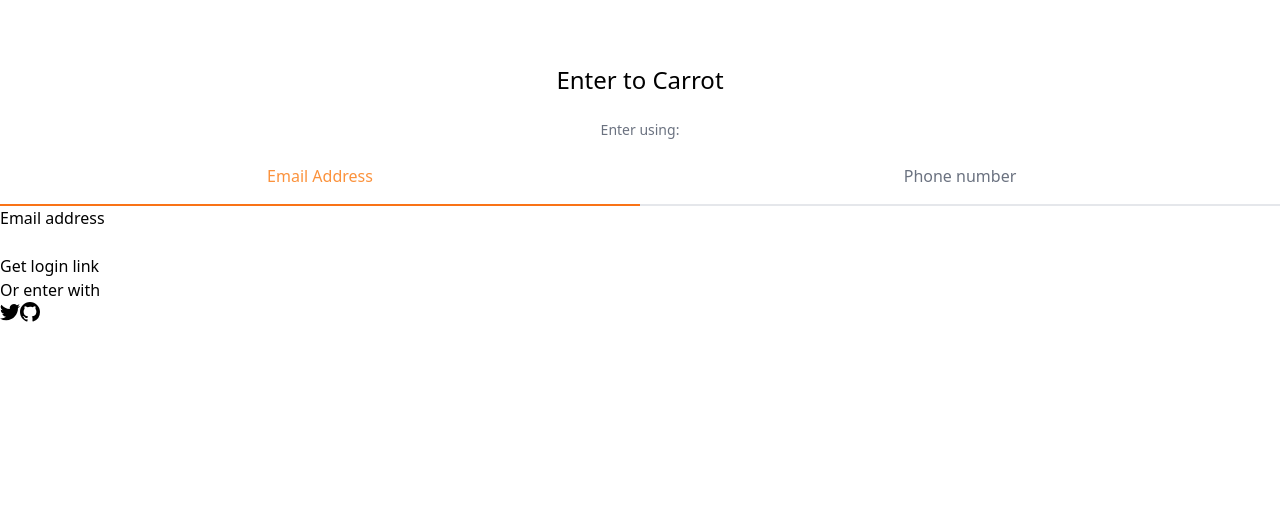
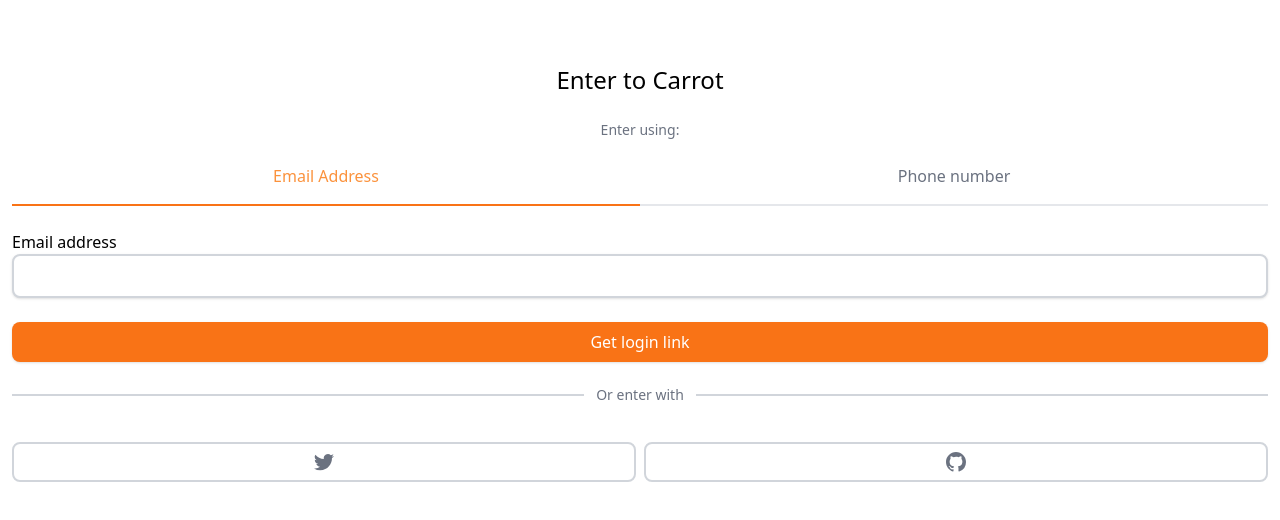
Before and after one commit to sorious77/carrot-market, a Next.js app: page /enter in a window 1280 px wide. Shown: the top 520 px of the page. Built offline with nearby package versions, Linux system fonts and the light colour scheme.

Commit message:
#5.2 Auth part Two

```diff
--- a/package.json
+++ b/package.json
@@ -9,6 +9,7 @@
     "lint": "next lint"
   },
   "dependencies": {
+    "@tailwindcss/forms": "^0.5.2",
     "next": "12.2.5",
     "react": "18.2.0",
     "react-dom": "18.2.0"
--- a/pages/enter.tsx
+++ b/pages/enter.tsx
@@ -10,7 +10,7 @@
   const onPhoneClick = () => setMethod("phone");
 
   return (
-    <div className="mt-16">
+    <div className="mt-16 px-3">
       <h3 className="text-2xl font-medium text-center">Enter to Carrot</h3>
       <div className="mt-6">
         <div className="text-center">
@@ -36,34 +36,48 @@
             </button>
           </div>
         </div>
-        <form>
+        <form className="flex flex-col mt-6">
           <label>
             {method === "email" ? "Email address" : null}
             {method === "phone" ? "Phone number" : null}
           </label>
           <div>
-            {method === "email" ? <input type="email" required /> : null}
+            {method === "email" ? (
+              <input
+                type="email"
+                required
+                className="w-full rounded-lg border-gray-300 border-2 shadow focus:border-orange-500 appearance-none focus:outline-none placeholder-gray-400 focus:ring-orange-500"
+              />
+            ) : null}
             {method === "phone" ? (
-              <div>
-                <span>+82</span>
-                <input type="number" required />
+              <div className="flex shadow rounded-lg">
+                <span className="flex items-center justify-center text-gray-500 select-none border-2 border-gray-300 px-3 rounded-l-lg border-r-0 bg-gray-100">
+                  +82
+                </span>
+                <input
+                  type="number"
+                  required
+                  className="w-full border-2 border-gray-300 focus:border-orange-500 appearance-none focus:outline-none placeholder-gray-400 focus:ring-orange-500 rounded-r-lg"
+                />
               </div>
             ) : null}
           </div>
-          <button>
+          <button className="bg-orange-500 text-white py-2 rounded-lg mt-6 shadow">
             {method === "email" ? "Get login link" : null}
             {method === "phone" ? "Get one-time password" : null}
           </button>
         </form>
-        <div>
-          <div>
-            <div />
-            <div>
-              <span>Or enter with</span>
+        <div className="mt-8">
+          <div className="relative">
+            <div className="absolute border-t-2 w-full border-gray-300" />
+            <div className="relative -top-3 text-center">
+              <span className="bg-white px-3 text-gray-500 text-sm">
+                Or enter with
+              </span>
             </div>
           </div>
-          <div>
-            <button>
+          <div className="pt-6 grid grid-cols-2 gap-2">
+            <button className="flex justify-center items-center border-gray-300 rounded-lg border-2 w-full py-2 text-gray-500">
               <svg
                 className="w-5 h-5"
                 aria-hidden="true"
@@ -73,7 +87,7 @@
                 <path d="M6.29 18.251c7.547 0 11.675-6.253 11.675-11.675 0-.178 0-.355-.012-.53A8.348 8.348 0 0020 3.92a8.19 8.19 0 01-2.357.646 4.118 4.118 0 001.804-2.27 8.224 8.224 0 01-2.605.996 4.107 4.107 0 00-6.993 3.743 11.65 11.65 0 01-8.457-4.287 4.106 4.106 0 001.27 5.477A4.073 4.073 0 01.8 7.713v.052a4.105 4.105 0 003.292 4.022 4.095 4.095 0 01-1.853.07 4.108 4.108 0 003.834 2.85A8.233 8.233 0 010 16.407a11.616 11.616 0 006.29 1.84" />
               </svg>
             </button>
-            <button>
+            <button className="flex justify-center items-center border-gray-300 rounded-lg border-2 w-full py-2 text-gray-500">
               <svg
                 className="w-5 h-5"
                 aria-hidden="true"
--- a/tailwind.config.js
+++ b/tailwind.config.js
@@ -8,5 +8,5 @@
     extend: {},
   },
   darkMode: "class",
-  plugins: [],
+  plugins: [require("@tailwindcss/forms")],
 };
```
Also changed, not shown: 1 other file (tests, documents, lock files or other folders).
